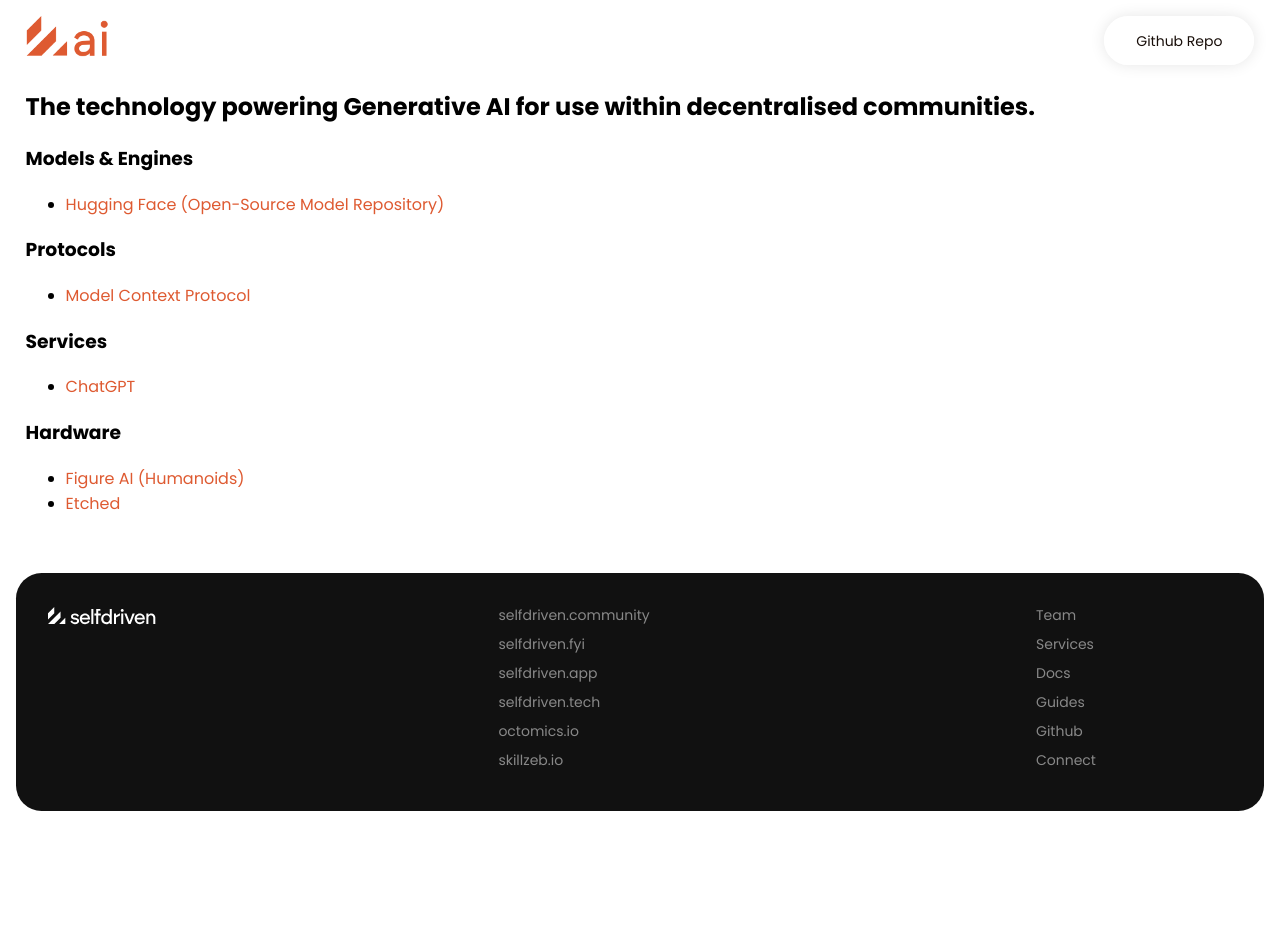
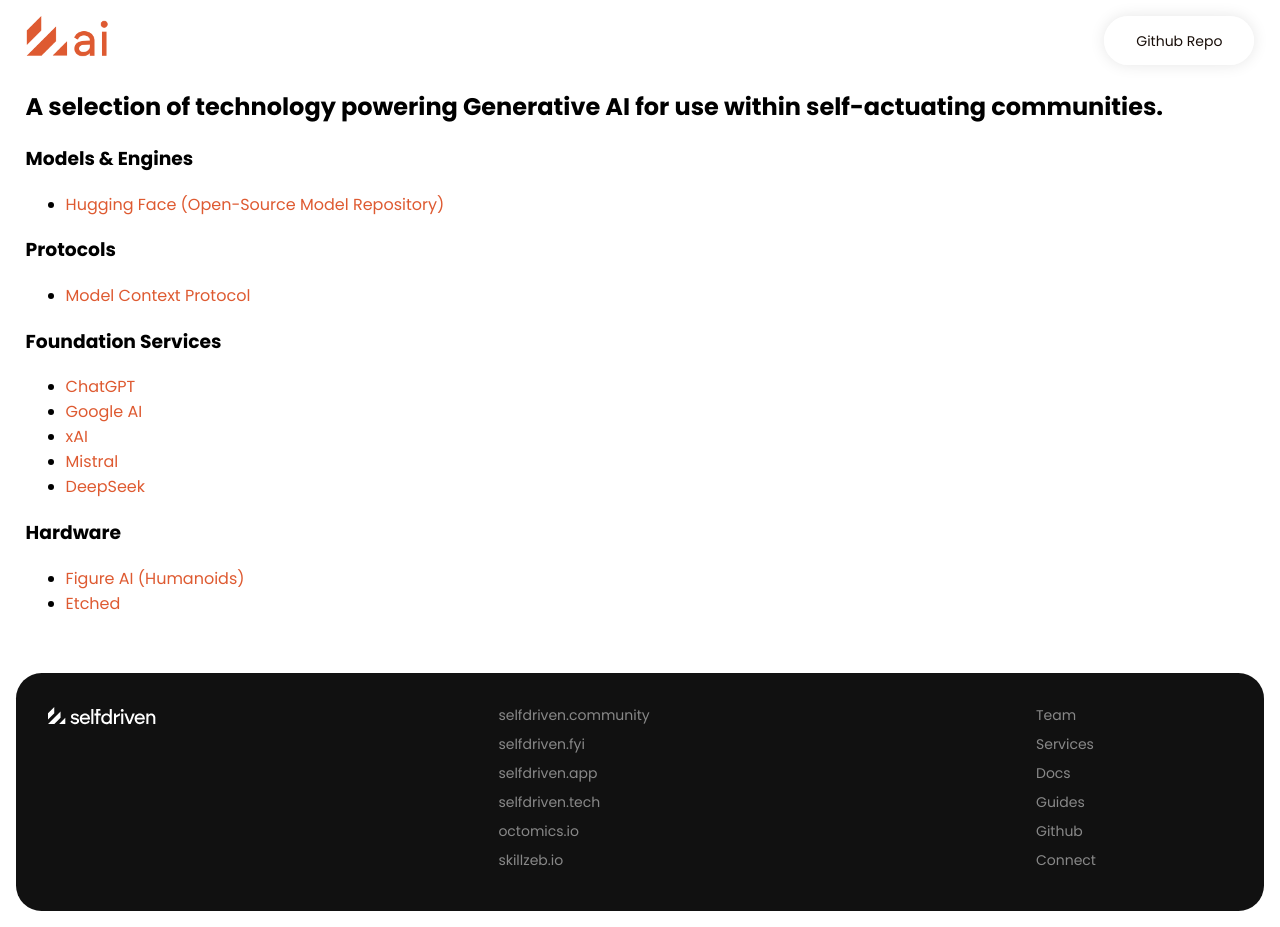
Before and after one commit to selfdriven-foundation/selfdriven-ai, a Jekyll site: the page built from docs/pages/tech.md, in a window 1280 px wide. Built offline with Jekyll 4.4.1, drawn with Linux system fonts in a browser that asks for light colours; before the commit the page ends 900 px from its top, so only the background shows below that.

Commit message:
Update tech.md

```diff
--- a/docs/pages/tech.md
+++ b/docs/pages/tech.md
@@ -4,16 +4,20 @@
 permalink: /tech/
 ---
 
-## The technology powering Generative AI for use within decentralised communities.
+## A selection of technology powering Generative AI for use within self-actuating communities.
 
 ### Models & Engines
 - [Hugging Face (Open-Source Model Repository)](https://huggingface.co/)
 
 ### Protocols
-- [Model Context Protocol]()
+- [Model Context Protocol](https://modelcontextprotocol.io)
 
-### Services
+### Foundation Services
 - [ChatGPT](https://chatgpt.com/)
+- [Google AI](https://ai.google)
+- [xAI](https://x.ai)
+- [Mistral](https://mistral.ai)
+- [DeepSeek](https://deepseek.com)
 
 ### Hardware
 - [Figure AI (Humanoids)](https://www.figure.ai/)
```
